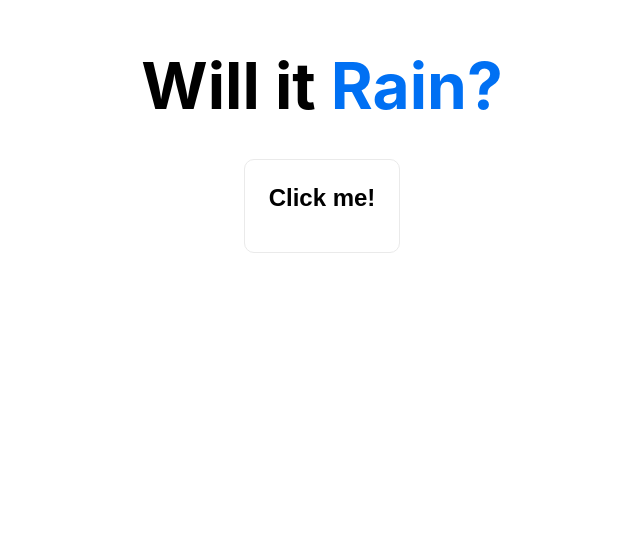
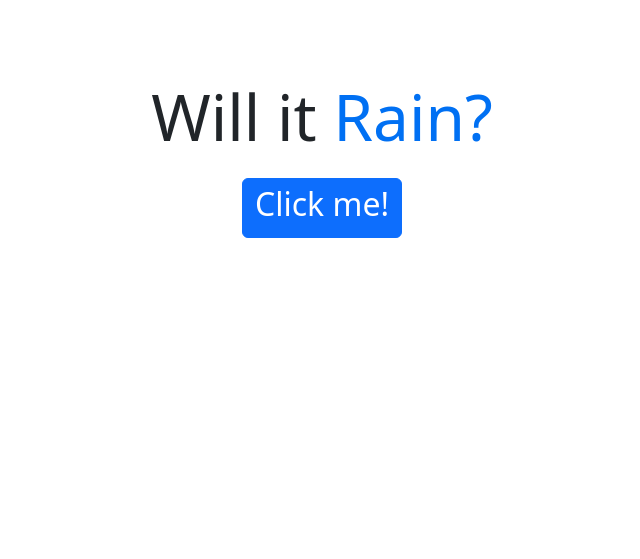
Before and after one commit to onodeloc/rain, a Next.js app: page / in a window 1280 px wide. Shown: the part 241-800 px from the top of the page, without its empty margins (318-958 px from the left). Built offline with nearby package versions, Linux system fonts and the light colour scheme.

Commit message:
added bootstrap, adjusted design

```diff
--- a/package.json
+++ b/package.json
@@ -12,10 +12,12 @@
     "@types/node": "18.11.9",
     "@types/react": "18.0.25",
     "@types/react-dom": "18.0.9",
+    "bootstrap": "^5.2.3",
     "eslint": "8.28.0",
     "eslint-config-next": "13.0.4",
     "next": "13.0.4",
     "react": "18.2.0",
+    "react-bootstrap": "^2.6.0",
     "react-dom": "18.2.0",
     "typescript": "4.9.3"
   }
--- a/pages/apicall.tsx
+++ b/pages/apicall.tsx
@@ -1,5 +1,6 @@
 import styles from '../styles/Home.module.css';
 import React, { useState } from "react";
+import { Button } from 'react-bootstrap';
 
 export default function APIcall() {
 
@@ -24,9 +25,9 @@ export default function APIcall() {
 					Will it <a href="../">Rain?</a>
 				</h1>
 				<br></br>
-				<button className={styles.card} onClick={callAPI}>
+				<Button onClick={callAPI}>
 					<h2>Click me!</h2>
-				</button>
+				</Button>
 			</main>
 		</div>
 	);
--- a/pages/index.tsx
+++ b/pages/index.tsx
@@ -3,18 +3,21 @@ import Image from 'next/image'
 import styles from '../styles/Home.module.css'
 import Blank from '../pages/blank.tsx'
 import APIcall from '../pages/apicall.tsx'
+import 'bootstrap/dist/css/bootstrap.min.css';
+import { Button } from 'react-bootstrap';
 
 export default function Home() {
   return (
     <div className={styles.container}>
       <Head>
-        <title>Will it rain?</title>
-        <meta name="description" content="A weather application" />
-        <link rel="icon" href="/favicon.ico" />
+        <meta charset="utf-8"></meta>
+          <meta name="viewport" content="width=device-width, initial-scale=1"></meta>
+          <title>Will it rain?</title>
+          <meta name="description" content="A weather application" />
+          <link rel="icon" href="/favicon.ico" />
       </Head>
-
-      <APIcall/>
-      <Blank/>
+      <APIcall />
+      <Blank />
 
     </div>
   )
```
Also changed, not shown: 1 other file (tests, documents, lock files or other folders).
